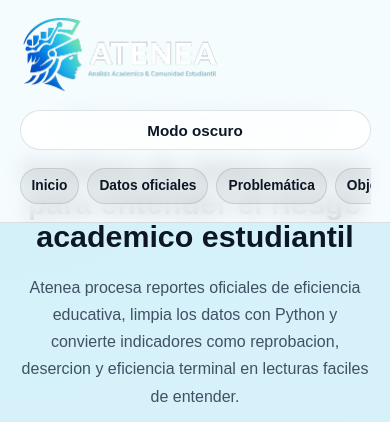
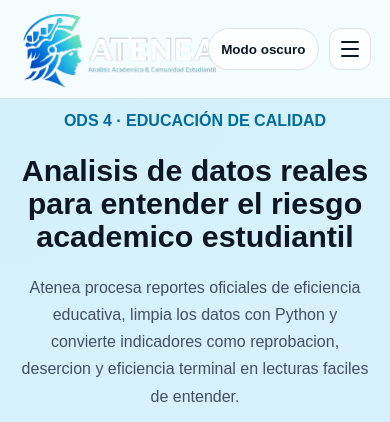
Before and after one commit to nekoscript-exe/proyecto_integrador, a PHP site: page /PHP/LandingPage.php in a window 390 px wide. Shown: the top 422 px of the page. Run offline with PHP 8.4, Linux system fonts and the light colour scheme; data comes from the database, SQL or seed files in the repository.

Commit message:
cambios interfaz mobile

```diff
--- a/CSS/LandingPage.css
+++ b/CSS/LandingPage.css
@@ -126,6 +126,28 @@ nav a{
     display: flex;
     align-items: center;
     gap: 12px;
+}
+
+.landing-menu-toggle{
+    display: none;
+    align-items: center;
+    justify-content: center;
+    flex-direction: column;
+    gap: 5px;
+    width: 42px;
+    height: 42px;
+    border: 1px solid var(--line);
+    border-radius: 12px;
+    background: var(--surface);
+    color: var(--text-main);
+    cursor: pointer;
+}
+
+.landing-menu-toggle span{
+    width: 18px;
+    height: 2px;
+    border-radius: 999px;
+    background: currentColor;
 }
 
 .theme-toggle{
@@ -837,53 +859,83 @@ footer{
 @media(max-width: 760px){
 
     header{
-        padding: 14px 5%;
-        flex-wrap: wrap;
-        align-items: flex-start;
+        display: grid;
+        grid-template-columns: minmax(0, 1fr) auto auto;
+        padding: 10px 5%;
+        align-items: center;
+        gap: 10px;
     }
 
     .logo img{
-        width: min(220px, 68vw);
+        width: min(190px, 52vw);
+    }
+
+    .landing-menu-toggle{
+        display: inline-flex;
+        order: 3;
     }
 
     nav{
-        width: 100%;
-        order: 3;
+        position: fixed;
+        top: 66px;
+        left: 5%;
+        right: 5%;
+        z-index: 999;
+        max-height: calc(100dvh - 84px);
+        padding: 12px;
+        border: 1px solid var(--line);
+        border-radius: 18px;
+        background: var(--bg-soft);
+        box-shadow: var(--shadow);
+        opacity: 0;
+        transform: translateY(-10px);
+        pointer-events: none;
+        transition: opacity 180ms ease, transform 180ms ease;
+        overflow-y: auto;
+    }
+
+    body.landing-nav-open nav{
+        opacity: 1;
+        transform: translateY(0);
+        pointer-events: auto;
+    }
+
+    body.landing-nav-open{
+        overflow: hidden;
     }
 
     nav ul{
-        justify-content: flex-start;
+        display: grid;
+        grid-template-columns: 1fr;
         gap: 8px;
-        flex-wrap: nowrap;
-        overflow-x: auto;
-        padding-bottom: 4px;
-        scrollbar-width: none;
-        -ms-overflow-style: none;
-    }
-
-    nav ul::-webkit-scrollbar{
-        display: none;
+        overflow: visible;
+        padding: 0;
     }
 
     nav a{
-        min-height: 36px;
-        padding: 0 12px;
-        font-size: 0.88rem;
+        min-height: 46px;
+        width: 100%;
+        justify-content: flex-start;
+        padding: 0 14px;
+        border-radius: 14px;
+        font-size: 0.95rem;
     }
 
     .header-actions{
-        width: 100%;
+        width: auto;
         order: 2;
-        justify-content: flex-start;
+        justify-content: flex-end;
     }
 
     .theme-toggle{
-        width: auto;
-        min-width: 124px;
+        min-width: auto;
+        min-height: 42px;
+        padding: 0 12px;
+        font-size: 0.84rem;
     }
 
     .hero{
-        padding: 118px 5% 42px;
+        padding: 96px 5% 42px;
         gap: 24px;
     }
 
@@ -960,12 +1012,12 @@ footer{
     }
 
     nav a{
-        padding: 0 11px;
-        font-size: 0.86rem;
+        padding: 0 12px;
+        font-size: 0.92rem;
     }
 
     .theme-toggle{
-        width: 100%;
+        width: auto;
         justify-content: center;
     }
 
--- /dev/null
+++ b/JS/landing.js
@@ -0,0 +1,44 @@
+(function () {
+    const toggle = document.querySelector("[data-landing-menu-toggle]");
+    const nav = document.querySelector("#landingNav");
+
+    if (!toggle || !nav) {
+        return;
+    }
+
+    const closeMenu = () => {
+        document.body.classList.remove("landing-nav-open");
+        toggle.setAttribute("aria-expanded", "false");
+        toggle.setAttribute("aria-label", "Abrir menu");
+    };
+
+    const openMenu = () => {
+        document.body.classList.add("landing-nav-open");
+        toggle.setAttribute("aria-expanded", "true");
+        toggle.setAttribute("aria-label", "Cerrar menu");
+    };
+
+    toggle.addEventListener("click", () => {
+        if (document.body.classList.contains("landing-nav-open")) {
+            closeMenu();
+        } else {
+            openMenu();
+        }
+    });
+
+    nav.querySelectorAll("a").forEach((link) => {
+        link.addEventListener("click", closeMenu);
+    });
+
+    document.addEventListener("keydown", (event) => {
+        if (event.key === "Escape") {
+            closeMenu();
+        }
+    });
+
+    window.addEventListener("resize", () => {
+        if (!window.matchMedia("(max-width: 760px)").matches) {
+            closeMenu();
+        }
+    });
+})();
--- a/PHP/LandingPage.php
+++ b/PHP/LandingPage.php
@@ -94,7 +94,20 @@ function landingAsset($value): string
             <img src="../IMG/logo.png" alt="Logo Atenea">
         </div>
 
-        <nav>
+        <button
+            type="button"
+            class="landing-menu-toggle"
+            data-landing-menu-toggle
+            aria-controls="landingNav"
+            aria-expanded="false"
+            aria-label="Abrir menu"
+        >
+            <span></span>
+            <span></span>
+            <span></span>
+        </button>
+
+        <nav id="landingNav">
             <ul>
                 <li><a href="#inicio">Inicio</a></li>
                 <li><a href="#datos-oficiales">Datos oficiales</a></li>
@@ -534,6 +547,7 @@ function landingAsset($value): string
     </footer>
 
     <script src="../JS/theme.js"></script>
+    <script src="../JS/landing.js"></script>
 
 </body>
 
```
Also changed, not shown: CSS/dashboard.css (+112 -21 lines), JS/dashboard.js (+13 -12 lines), PHP/dashboard.php (+21 -0 lines).
